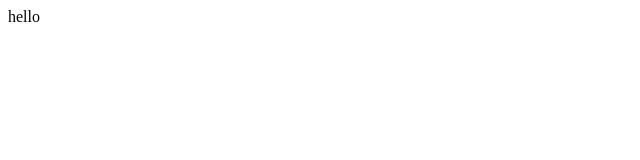
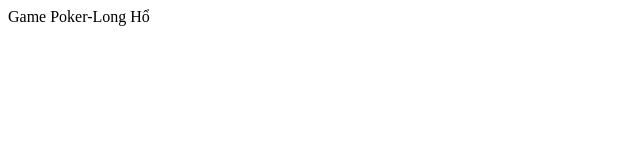
Before and after one commit to cd123456d/cd123456d.github.io, a plain HTML site: page index.html in a window 1280 px wide. Shown: the whole page, without its empty margins (0-640 px from the left). Drawn offline with Linux system fonts and the light colour scheme.

Commit message:
Update index.html

```diff
--- a/index.html
+++ b/index.html
@@ -1 +1 @@
-<p>hello</p>
+<p>Game Poker-Long Hổ</p>
```
